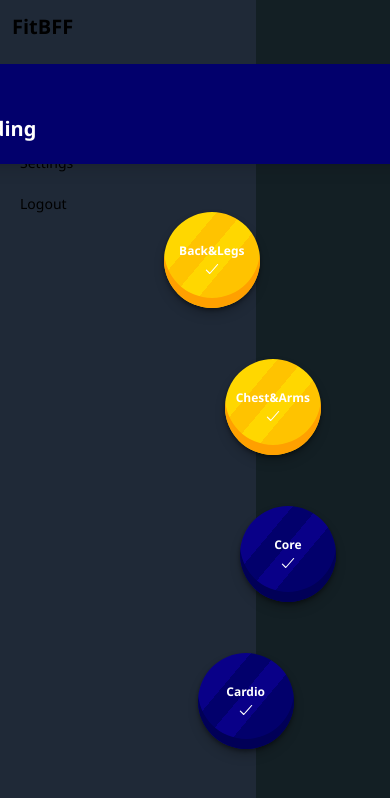
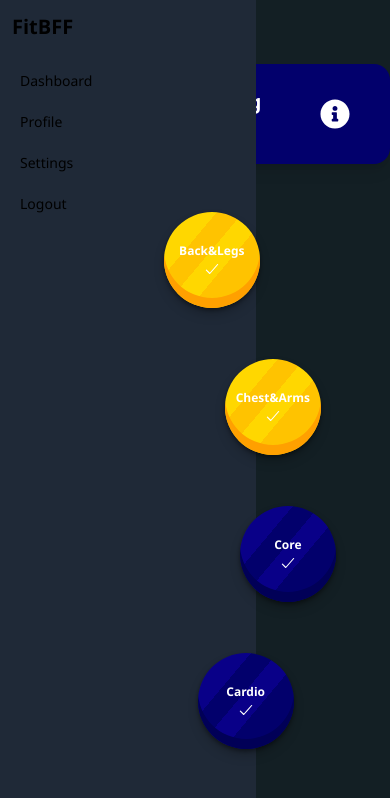
Before and after one commit to YuvalShvartsman/FitBFF-client, a React (Vite) app: page / in a window 390 px wide. Shown: the top 798 px of the page. Built offline with nearby package versions, Linux system fonts and the light colour scheme; what tailwindcss-motion would draw is missing.

Commit message:
fixed responsiveness of WeekHeader component

```diff
--- a/src/components/Homepage/HomepageStepper/WeekHeader.tsx
+++ b/src/components/Homepage/HomepageStepper/WeekHeader.tsx
@@ -8,16 +8,14 @@ type WeekHeaderProps = {
 
 function WeekHeader({ week }: WeekHeaderProps) {
   return (
-    <div className="relative h-[100px] w-[800px] text-light bg-blue-200 shadow-lg rounded-xl first:mt-16 ">
-      <span className="absolute top-5 left-5 font-bold">
-        {"week - " + week.weekNum}
-      </span>
-      <span className="absolute bottom-5 left-5 font-extrabold text-xl">
-        {"focus - " + week.title}
-      </span>
-      <div className="absolute right-5 top-5">
-        <FaInfoCircle className="cursor-pointer text-3xl " />
+    <div className="flex  h-[100px] w-full text-light bg-blue-200 shadow-lg rounded-xl first:mt-16 justify-between items-center p-10">
+      <div className="flex flex-col justify-center items-center">
+        <span className=" font-extrabold text-xl">
+          {"focus - " + week.title}
+        </span>
+        <span className=" font-bold">{"week - " + week.weekNum}</span>
       </div>
+      <FaInfoCircle className=" cursor-pointer text-3xl " />
     </div>
   );
 }
```
